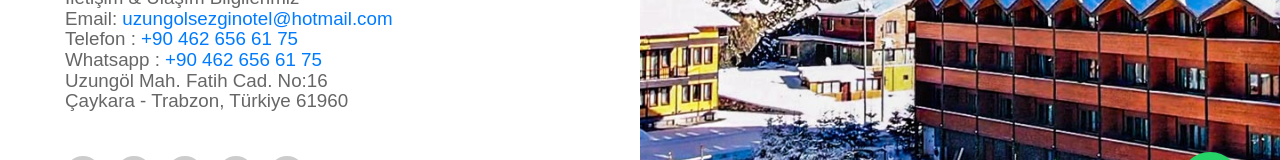
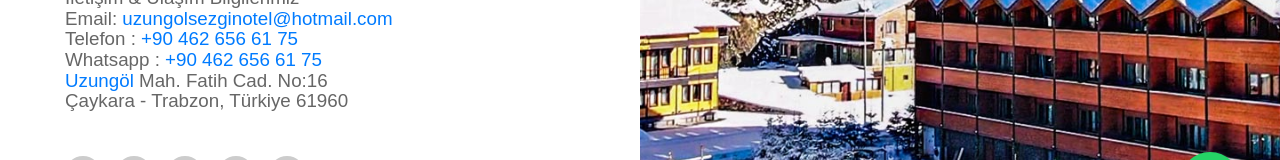
Before and after one commit to wnrattweb/uzungolsezginotel, a plain HTML site: page index.html in a window 1280 px wide. Shown: the part 548-708 px from the top of the page. Drawn offline with Linux system fonts and the light colour scheme; a web font is replaced by a local one.

Commit message:
Update index.html

```diff
--- a/index.html
+++ b/index.html
@@ -59,7 +59,7 @@
 			        <h5><p>Email: <a href="mailto:uzungolsezginotel@hotmail.com">uzungolsezginotel@hotmail.com</a><br />
 				           Telefon :<a href="tel:+904626566175"> +90 462 656 61 75</a><br />
 				           Whatsapp :<a href="https://api.whatsapp.com/send?phone=+904626566175&text=Merhaba%21%20"> +90 462 656 61 75</a><br /></p>
-			        <p>Uzungöl Mah. Fatih Cad. No:16<br />
+			        <p><a href="https://uzungol.net" rel="dofollow">Uzungöl</a> Mah. Fatih Cad. No:16<br />
 				       Çaykara - Trabzon, Türkiye 61960</p></h5>
 					</p>
 				</div>
```
